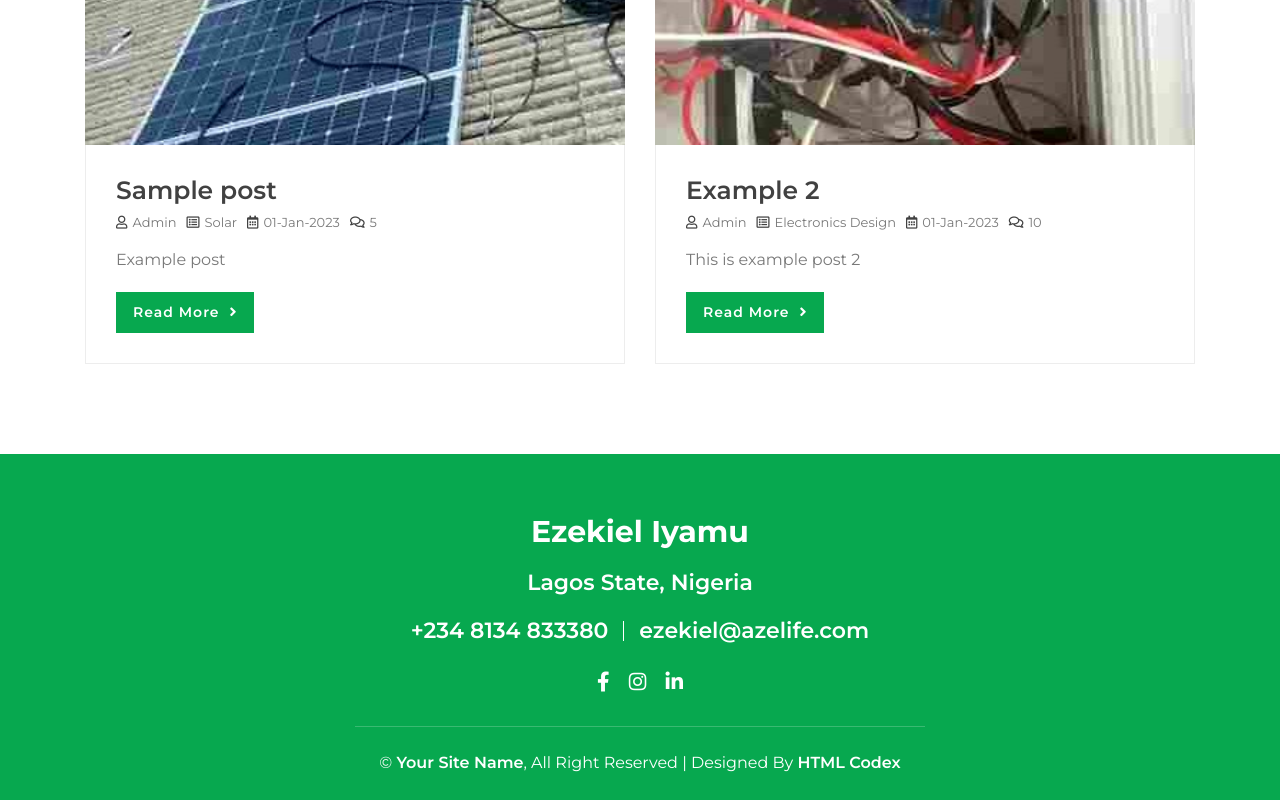
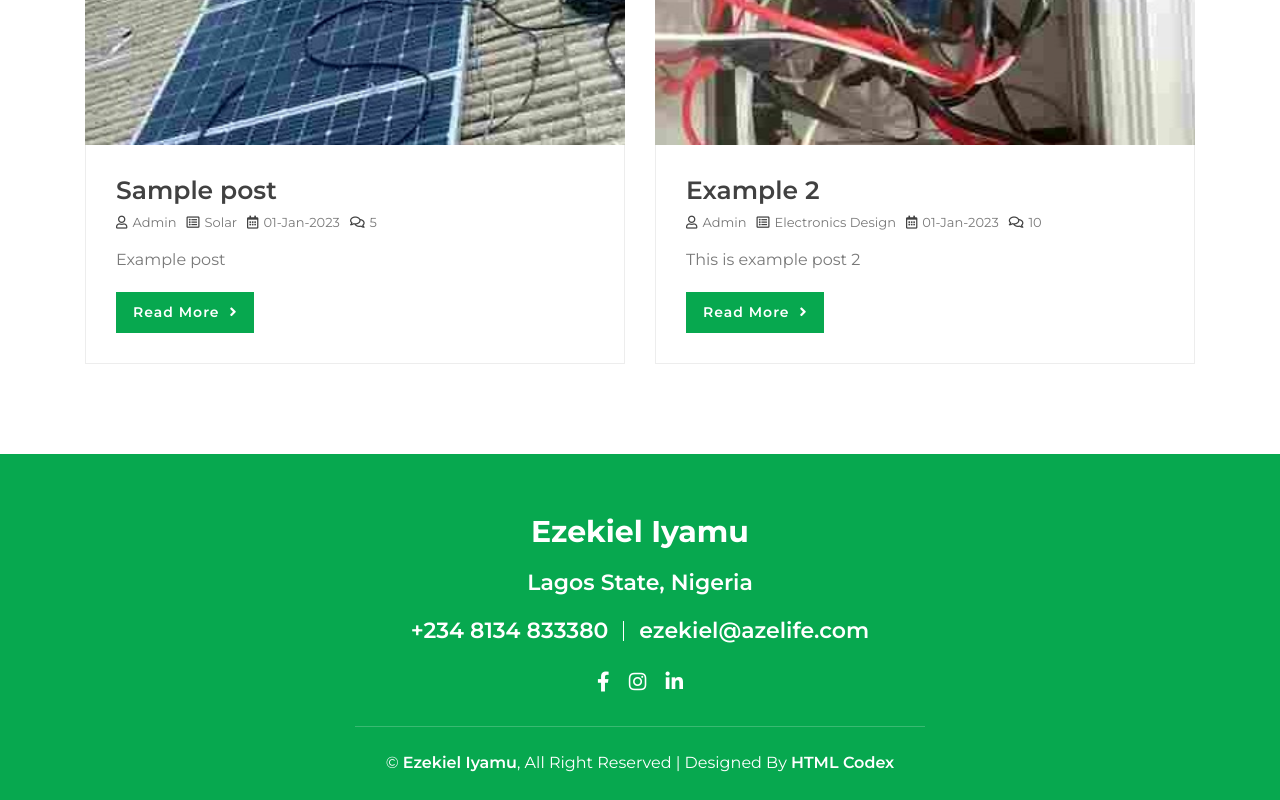
Before and after one commit to azelife/EzekielIyamu, a plain HTML site: page index.html in a window 1280 px wide. Shown: the part 8991-9791 px from the top of the page. Drawn offline with nearby package versions, Linux system fonts and the light colour scheme.

Commit message:
Update index.html

```diff
--- a/index.html
+++ b/index.html
@@ -714,7 +714,7 @@
                 </div>
             </div>
             <div class="container copyright">
-                <p>&copy; <a href="#">Your Site Name</a>, All Right Reserved | Designed By <a href="https://htmlcodex.com">HTML Codex</a></p>
+                <p>&copy; <a href="#">Ezekiel Iyamu</a>, All Right Reserved | Designed By <a href="https://htmlcodex.com">HTML Codex</a></p>
             </div>
         </div>
     </div>
```
